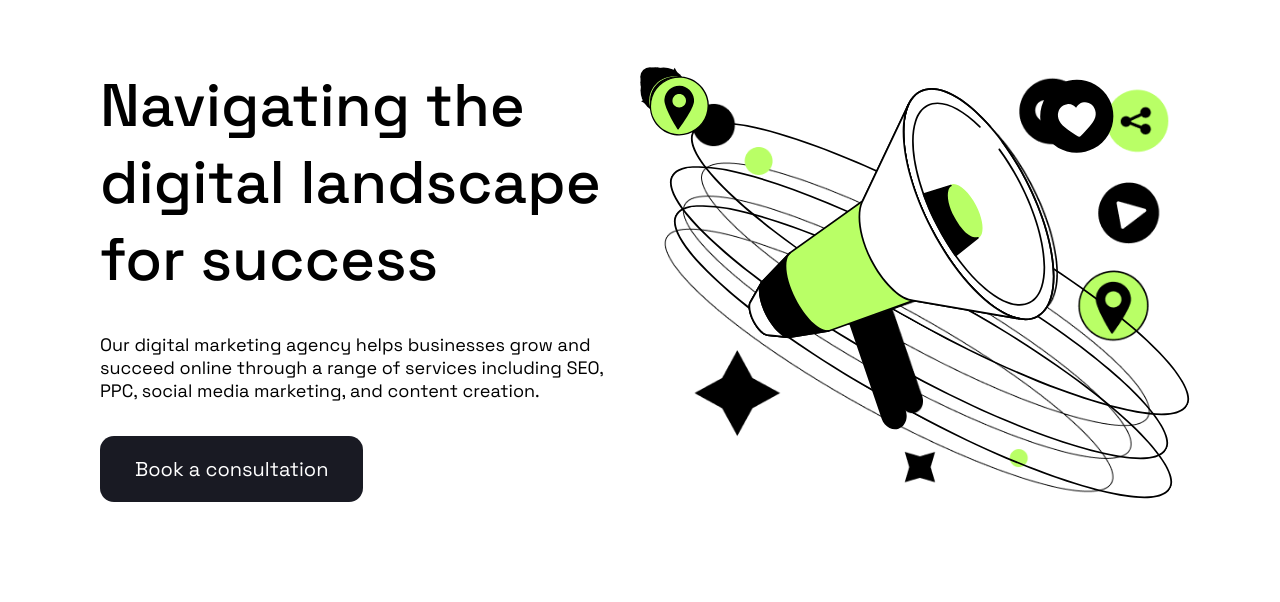
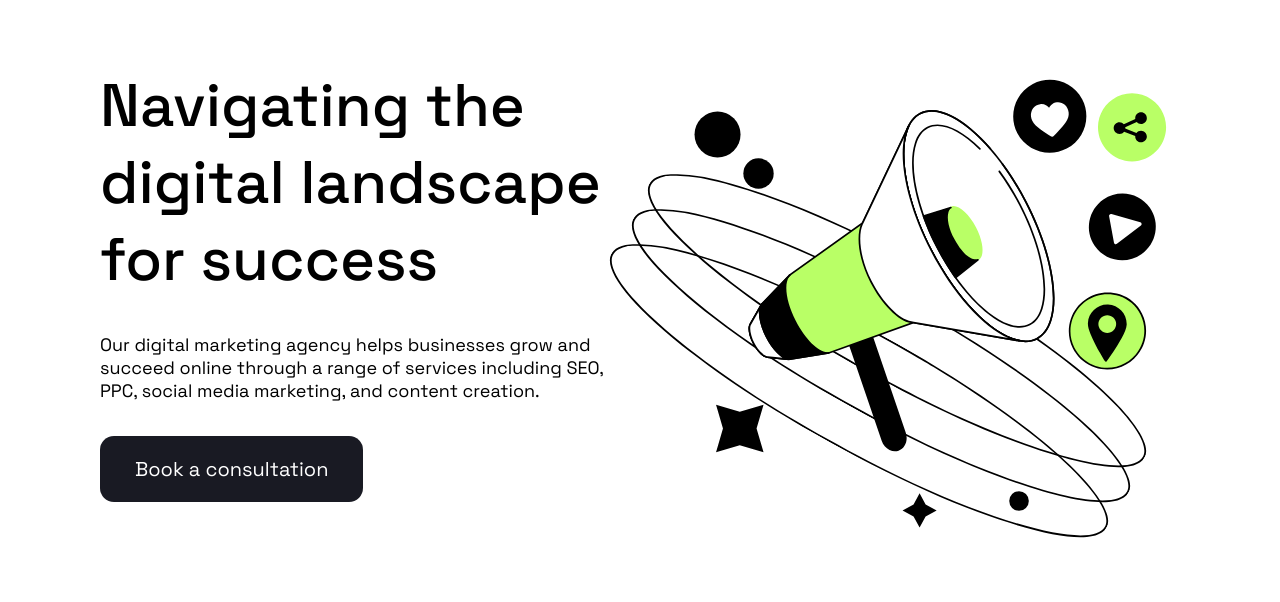
Before and after one commit to GeryMarkury/positivus, a website: page index.html in a window 1280 px wide. Shown: the part 157-759 px from the top of the page. Drawn offline with Linux system fonts and the light colour scheme.

Commit message:
finished positioning of hero svg

```diff
--- a/index.html
+++ b/index.html
@@ -82,51 +82,56 @@
 						<svg
 							width="566"
 							height="119"
-							id="ellipse"
+							class="hero__ellipse"
 						>
 							<use href="./images/icons/symbol-defs.svg#icon-ellipse"></use>
 						</svg>
 						<svg
 							width="566"
 							height="119"
-							id="ellipse"
+							class="hero__ellipse"
 						>
 							<use href="./images/icons/symbol-defs.svg#icon-ellipse"></use>
 						</svg>
 						<svg
 							width="566"
 							height="119"
-							id="ellipse"
+							class="hero__ellipse"
 						>
 							<use href="./images/icons/symbol-defs.svg#icon-ellipse"></use>
 						</svg>
 						<svg
 							width="69"
 							height="69"
+							class="hero__star-1"
 						>
 							<use href="./images/icons/symbol-defs.svg#icon-star"></use>
 						</svg>
 						<svg
 							width="35"
 							height="35"
+							class="hero__star-2"
 						>
 							<use href="./images/icons/symbol-defs.svg#icon-star"></use>
 						</svg>
 						<svg
 							width="47"
 							height="47"
+							class="round-1"
 						>
 							<use href="./images/icons/symbol-defs.svg#icon-round"></use>
 						</svg>
 						<svg
 							width="31"
 							height="31"
+							class="round-2"
 						>
 							<use href="./images/icons/symbol-defs.svg#icon-round"></use>
 						</svg>
 						<svg
 							width="20"
 							height="20"
+							class="round-3"
 						>
 							<use href="./images/icons/symbol-defs.svg#icon-round"></use></svg
 						><svg
@@ -144,30 +149,33 @@
 							<use href="./images/icons/symbol-defs.svg#icon-heart"></use>
 						</svg>
 						<svg
-							width="68"
-							height="68"
+							width="95"
+							height="95"
+							id="share"
 						>
 							<use href="./images/icons/symbol-defs.svg#icon-share"></use>
 						</svg>
 						<svg
-							width="68"
-							height="68"
+							width="94"
+							height="94"
+							id="play"
 						>
 							<use href="./images/icons/symbol-defs.svg#icon-play"></use>
 						</svg>
 						<svg
-							width="78"
-							height="78"
+							width="102"
+							height="102"
+							id="location"
 						>
 							<use href="./images/icons/symbol-defs.svg#icon-location"></use>
 						</svg>
-						<img
+						<!-- <img
 							src="./images/Illustration.png"
 							alt=""
 							width="600"
 							height="515"
 							style="z-index: -100"
-						/>
+						/> -->
 					</div>
 				</div>
 			</section>
@@ -401,7 +409,7 @@
 			</section>
 			<section class="section">
 				<div class="proposal__bg">
-					<div>
+					<div class="proposal__container">
 						<h2 class="proposal__title">Let's make things happen</h2>
 						<p class="proposal__text">
 							Contact us today to learn more about how our digital marketing services can help your
@@ -414,10 +422,11 @@
 							Get your free proposal
 						</button>
 					</div>
-					<div>
+					<div class="proposal__svg">
 						<svg
 							width="209"
 							height="209"
+							class="proposal__bigStar"
 						>
 							<use href="./images/icons/symbol-defs.svg#icon-bigStar"></use>
 						</svg>
@@ -440,11 +449,21 @@
 							<use href="./images/icons/symbol-defs.svg#icon-ellipse"></use>
 						</svg>
 						<svg
-							width="289"
-							height="270"
+							width="69"
+							height="69"
 						>
-							<use href="./images/icons/symbol-defs.svg#icon-cta"></use>
+							<use href="./images/icons/symbol-defs.svg#icon-star"></use>
 						</svg>
+						<svg
+							width="164"
+							height="164"
+						>
+							<use href="./images/icons/symbol-defs.svg#icon-star4"></use>
+						</svg>
+						<div class="proposal__svg__head">
+							<div class="proposal__svg__head-eyes"></div>
+							<div class="proposal__svg__head-eyes"></div>
+						</div>
 					</div>
 				</div>
 			</section>
--- a/sass/layout/_hero.scss
+++ b/sass/layout/_hero.scss
@@ -12,39 +12,77 @@
 		&-svg {
 			position: relative;
 			max-width: 600px;
+
+			.hero__ellipse {
+				transform: rotate(29deg);
+
+				&:first-child {
+					bottom: 12%;
+					right: 7%;
+				}
+
+				&:nth-child(2) {
+					bottom: 20%;
+					right: 3%;
+				}
+
+				&:nth-child(3) {
+					bottom: 28%;
+					right: 0;
+				}
+			}
+
+			#loudspeaker {
+				right: 17%;
+				bottom: 11%;
+			}
+
+			#heart {
+				right: 15%;
+			}
+
+			.hero__star-1 {
+				transform: rotate(45deg);
+				bottom: 9%;
+				left: 12%;
+			}
+
+			.hero__star-2 {
+				bottom: -6%;
+				right: 45%;
+			}
+
+			.round-1 {
+				top: 10%;
+				left: 10%;
+			}
+			.round-2 {
+				top: 21%;
+				left: 19%;
+				fill: var(--active-color);
+			}
+			.round-3 {
+				bottom: -2%;
+				right: 28%;
+				fill: var(--active-color);
+			}
+			#share {
+				top: 3%;
+				right: 0;
+			}
+			#play {
+				top: 26%;
+				right: 2%;
+			}
+			#location {
+				top: 49%;
+				right: 4%;
+			}
 		}
 
 		&-svg * {
 			position: absolute;
 		}
-	}
-
-	#ellipse {
-		transform: rotate(29deg);
-
-		&:first-child {
-			bottom: 21%;
-		}
-
-		&:nth-child(2) {
-			bottom: 30%;
-			right: -4%;
-		}
-
-		&:nth-child(3) {
-			bottom: 40%;
-			right: -8%;
-		}
-	}
-
-	#loudspeaker {
-		right: 17%;
-		bottom: 16%;
-	}
-
-	#heart {
-		top: 0;
-		right: 10%;
 	}
 
 	&__title {
--- a/sass/layout/_proposal.scss
+++ b/sass/layout/_proposal.scss
@@ -1,10 +1,14 @@
 .proposal {
 	&__bg {
 		display: flex;
-		gap: 168px;
+		gap: 186px;
 		background-color: var(--secondary-bg-color);
 		border-radius: 45px;
 		padding: 60px;
+	}
+
+	&__container {
+		max-width: 500px;
 	}
 
 	&__title {
@@ -14,4 +18,39 @@
 	&__text {
 		margin-bottom: 26px;
 	}
+
+	&__svg {
+		position: relative;
+		max-width: 494px;
+
+		&__head {
+			width: 125px;
+			height: 125px;
+			background-color: black;
+			border-radius: 50%;
+			position: relative;
+
+			&-eyes {
+				width: 20px;
+				height: 40px;
+				background-color: white;
+				border-radius: 50%;
+				position: absolute;
+				top: 29px;
+				left: 32px;
+
+				&:first-child {
+					left: 73px;
+				}
+			}
+		}
+
+		.proposal__bigStar {
+			bottom: 40%;
+		}
+
+		& * {
+			position: absolute;
+		}
+	}
 }
```
Also changed, not shown: css/main.css, css/main.min.css, images/icons/Star 4.svg (added), images/icons/smstar.svg (added), images/icons/symbol-defs.svg, 2 other files.
